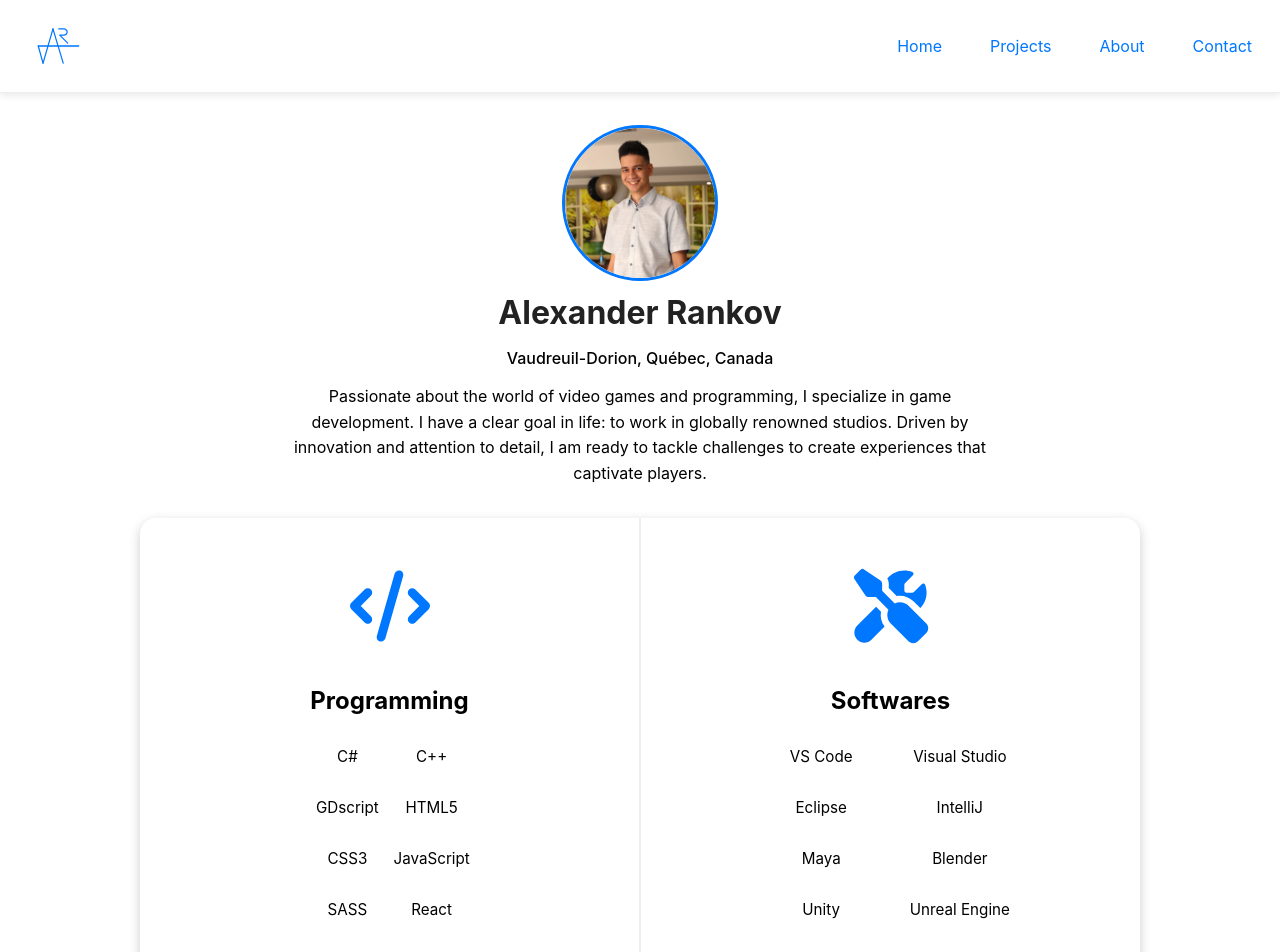
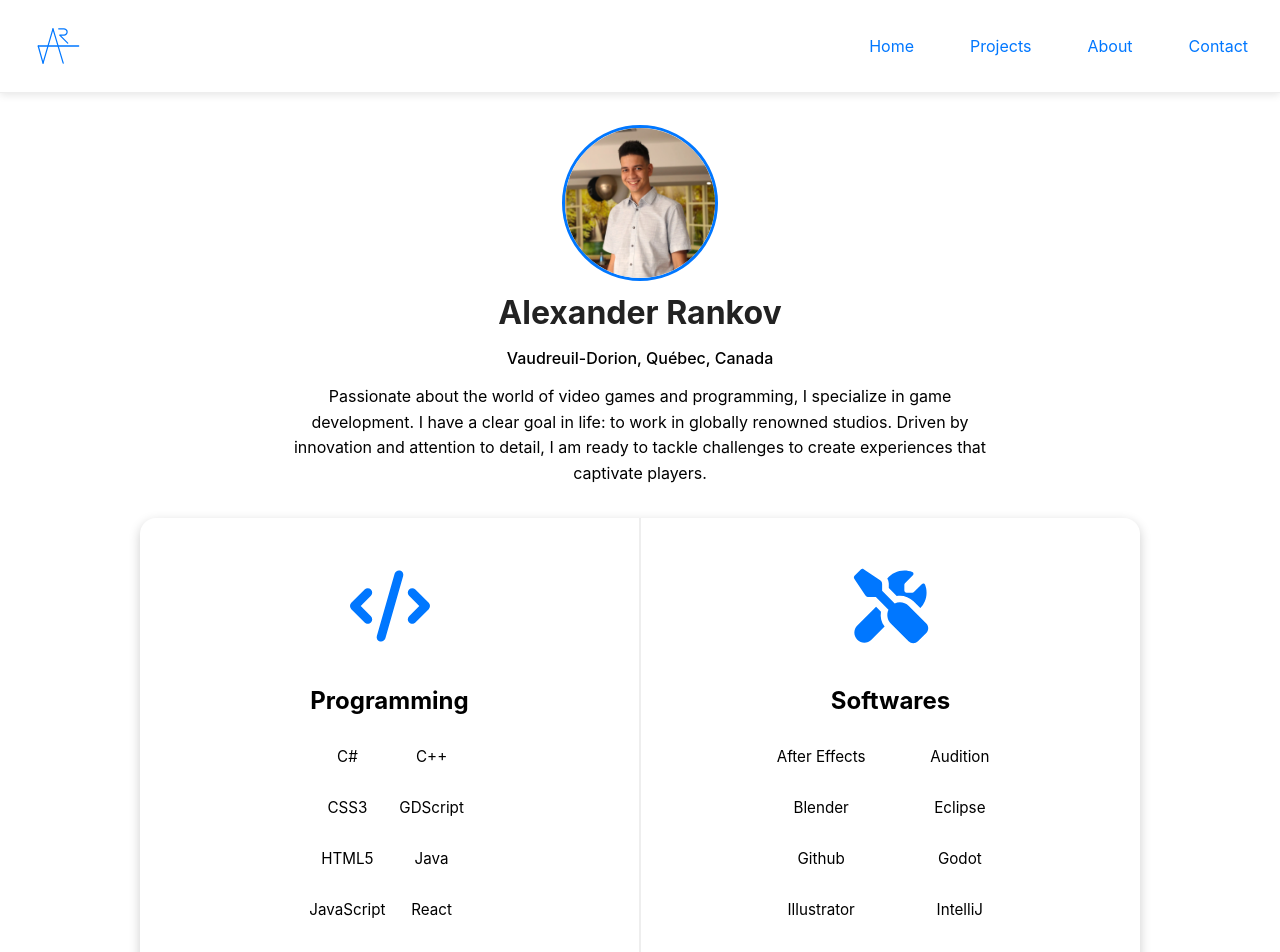
Before and after one commit to 2259198/My-portfolio, a React (Vite) app: page /#/about in a window 1280 px wide. Shown: the top 952 px of the page. Built offline with nearby package versions, Linux system fonts and the light colour scheme.

Commit message:
I added a new script to be able to put all of the programming languages I know and map them into the Ul

```diff
--- a/src/components/Header.scss
+++ b/src/components/Header.scss
@@ -102,10 +102,6 @@
       gap: 1rem;
       padding: 0;
       box-shadow: none;
-
-      a {
-        padding: 0.5rem 0.75rem;
-      }
     }
   }
 }
--- /dev/null
+++ b/src/data/programming.js
@@ -0,0 +1,31 @@
+const programming = [
+    {
+        programming: "C#"
+    },
+    {
+        programming: "C++"
+    },
+    {
+        programming: "GDScript"
+    },
+    {
+        programming: "HTML5"
+    },
+    {
+        programming: "CSS3"
+    },
+    {
+        programming: "Java"
+    },
+    {
+        programming: "JavaScript"
+    },
+    {
+        programming: "SASS"
+    },
+    {
+        programming: "React"
+    },
+].sort((a, b) => a.programming.localeCompare(b.programming))
+
+export default programming;
--- a/src/data/skills.js
+++ b/src/data/skills.js
@@ -59,6 +59,6 @@ const skills = [
     {
         skills: "Wordpress"
     }
-]
+].sort((a,b) => a.skills.localeCompare(b.skills));
 
 export default skills;
--- a/src/pages/About.jsx
+++ b/src/pages/About.jsx
@@ -2,6 +2,7 @@ import React from 'react';
 import './About.scss';
 import meImage from '../assets/me.webp';
 import skills from "../data/skills";
+import programming from '../data/programming';
 import educationIcon from "../assets/Icons/education.svg";
 import workIcon from "../assets/Icons/work.svg";
 import videoGameIcon from "../assets/Icons/video-game.svg";
@@ -31,14 +32,11 @@ export default function About() {
             <FontAwesomeIcon icon={faCode} color='#0077ff' className='icon' />
             <h3> Programming </h3>
             <ul className="programming-list">
-              <li>C#</li>
-              <li>C++</li>
-              <li>GDscript</li>
-              <li>HTML5</li>
-              <li>CSS3</li>
-              <li>JavaScript</li>
-              <li>SASS</li>
-              <li>React</li>
+              {
+                programming.map((item, index) => (
+                  <li key={index}>{item.programming}</li>
+                ))
+              }
             </ul>
           </div>
 
```
